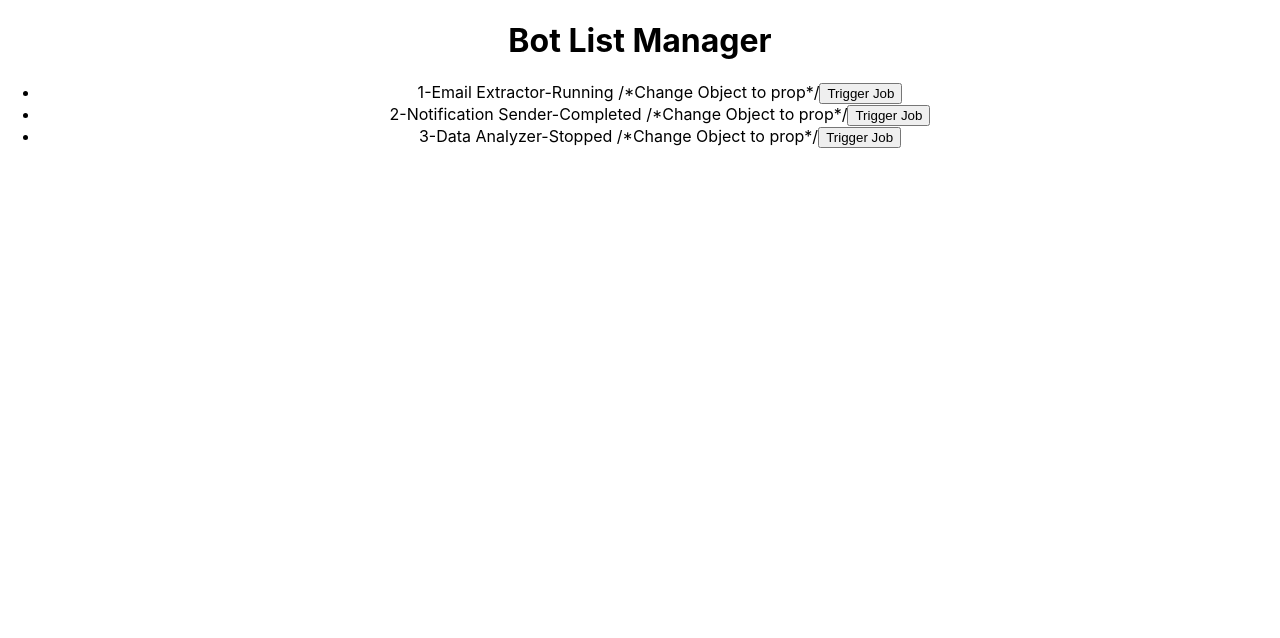
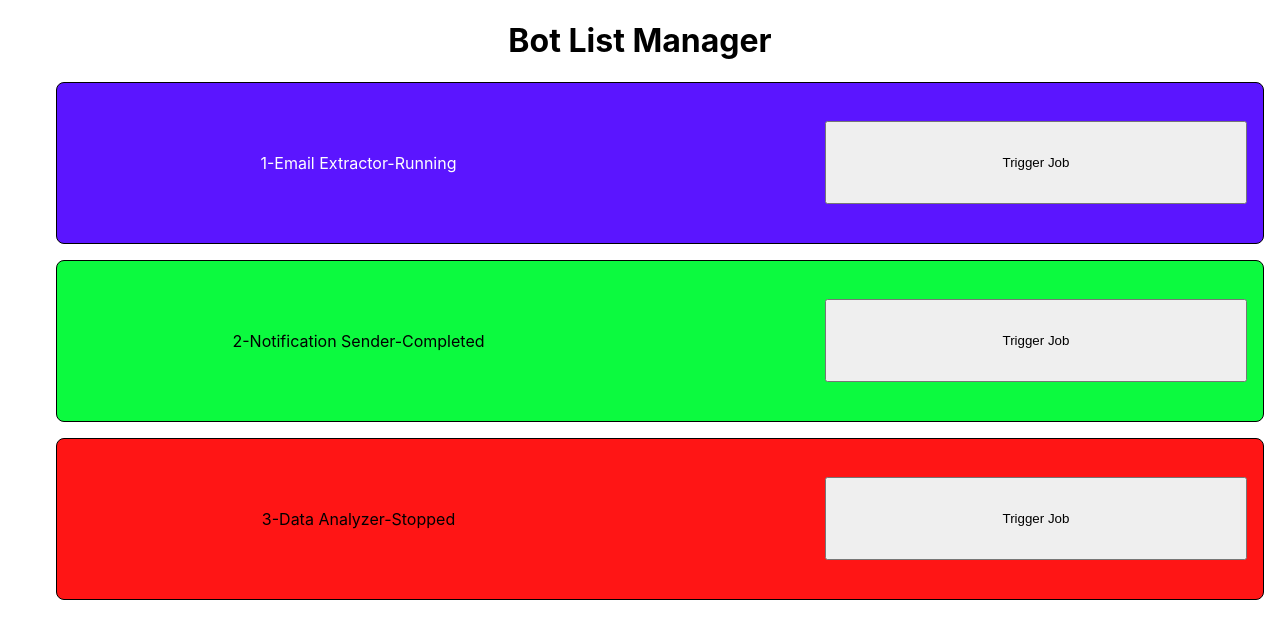
Before and after one commit to mstafford93/bot-list-manager, a React (Create React App) app: page / in a window 1280 px wide. Shown: the top 638 px of the page. Built offline with nearby package versions, Linux system fonts and the light colour scheme.

Commit message:
add colorChange depending on status, and css

```diff
--- a/src/App.css
+++ b/src/App.css
@@ -2,10 +2,23 @@
   text-align: center;
 }
 
-.App-logo {
-  height: 40vmin;
-  pointer-events: none;
+li {
+  display: grid;
+  grid-template-columns: 1fr 1fr;
+  border: 1px solid black;
+  border-radius: 8px;
+  margin: 1rem;
+  height: 20vh;
+  align-items: center;
 }
+
+button {
+  width: 70%;
+  padding: 2rem;
+  justify-self: end;
+  margin-right: 1rem;
+}
+
 
 @media (prefers-reduced-motion: no-preference) {
   .App-logo {
--- a/src/BotListManager.js
+++ b/src/BotListManager.js
@@ -13,12 +13,30 @@ const BotListManager = () => {
 
   };
 
+  const colorChange = (status) => {
+    console.log(status);
+    if (status === "Completed") {
+      return ({
+                backgroundColor: "rgb(12, 250, 63)",
+            })
+    } else if (status === "Stopped") {
+      return ({
+                backgroundColor: "rgb(255, 21, 21)",
+            })
+    } else {
+      return ({
+        backgroundColor: "rgb(91, 21, 255)",
+        color: "white"
+      })
+    }
+  }
+
   /*Change Object to prop*/
   return (
     <div className="bot-list-manager">
       <h1>Bot List Manager</h1>
       <ul>
-        {bots.map((bot) => <li key={bot.id}>{bot.id}-{bot.name}-{bot.status} /*Change Object to prop*/
+        {bots.map((bot) => <li key={bot.id} style={colorChange(bot.status)}>{bot.id}-{bot.name}-{bot.status}
           <button onClick={() => triggerJob(bot.id)}>Trigger Job</button></li>)}
       </ul>
     </div>
```
